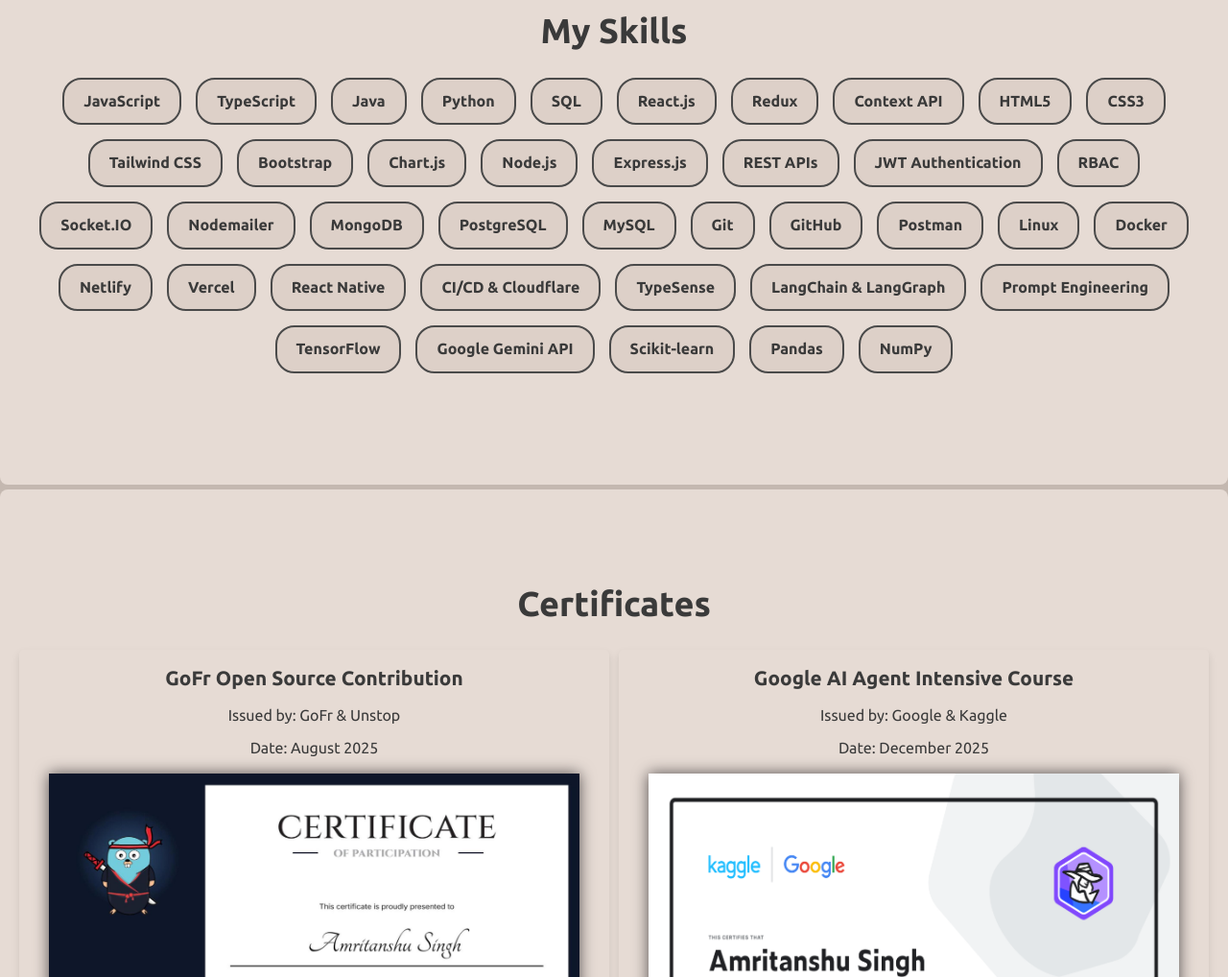
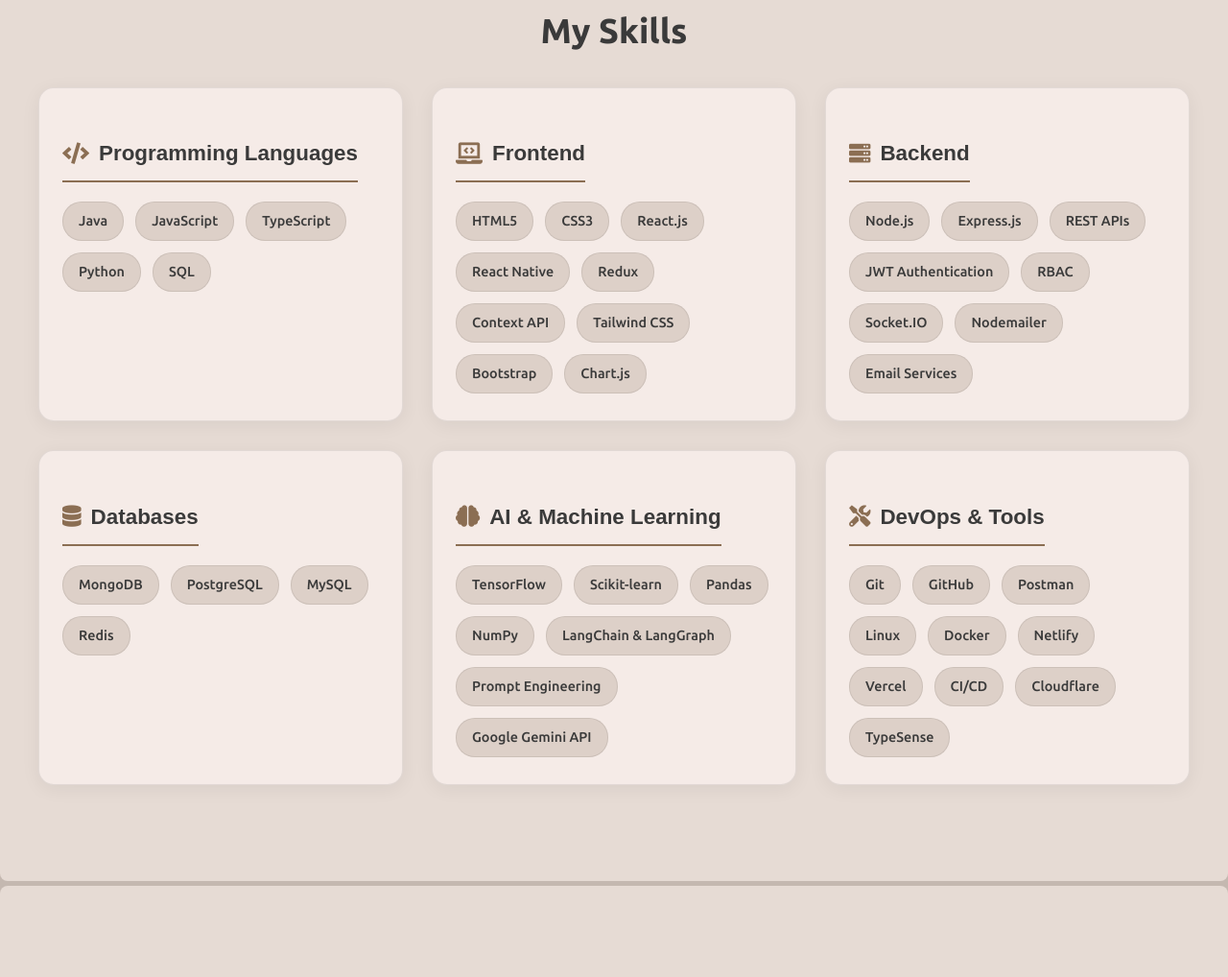
Before and after one commit to amritanshusinghh/Portfolio, a plain HTML site: page index.html in a window 1280 px wide. Shown: the part 4894-5912 px from the top of the page at 96% size. Drawn offline with Linux system fonts and the light colour scheme; a web font is replaced by a local one.

Commit message:
updated portfolio

```diff
--- a/index.html
+++ b/index.html
@@ -1,4 +1,4 @@
-<!DOCTYPE html>
+<!doctype html>
 <html lang="en">
   <head>
     <meta charset="UTF-8" />
@@ -70,8 +70,12 @@
       <div class="container">
         <h2>About Me</h2>
         <p class="about-intro">
-          Hi, I'm <strong>Amritanshu Singh</strong> &mdash; a <strong>Full-Stack Developer</strong> specializing in
-          <strong>MERN Stack, React Native, and AI-powered applications</strong>. I have hands-on experience building scalable production-ready applications with robust backend architecture and intelligent AI integrations.
+          Hi, I'm <strong>Amritanshu Singh</strong> &mdash; a
+          <strong>Full-Stack Developer</strong> specializing in
+          <strong>MERN Stack, React Native, and AI-powered applications</strong
+          >. I have hands-on experience building scalable production-ready
+          applications with robust backend architecture and intelligent AI
+          integrations.
         </p>
 
         <div class="about-cards">
@@ -79,9 +83,9 @@
             <div class="about-card-icon">&#x1F4BB;</div>
             <h3>Full-Stack Developer</h3>
             <p>
-              Proficient in MongoDB, Express.js, React.js &amp; Node.js.
-              I build end-to-end web apps with secure REST APIs,
-              JWT authentication, and real-time features via WebSockets.
+              Proficient in MongoDB, Express.js, React.js &amp; Node.js. I build
+              end-to-end web apps with secure REST APIs, JWT authentication, and
+              real-time features via WebSockets.
             </p>
           </div>
 
@@ -89,9 +93,10 @@
             <div class="about-card-icon">&#x1F393;</div>
             <h3>Education</h3>
             <p>
-              Completed <strong>B.Tech in CSE</strong> in 2026 (CGPA: 8.1)
-              from Galgotias College of Engineering &amp; Technology. Strong
-              foundation in <strong>DSA</strong> and algorithmic problem-solving.
+              Completed <strong>B.Tech in CSE</strong> in 2026 (CGPA: 8.1) from
+              Galgotias College of Engineering &amp; Technology. Strong
+              foundation in <strong>DSA</strong> and algorithmic
+              problem-solving.
             </p>
           </div>
 
@@ -107,8 +112,9 @@
         </div>
 
         <p class="about-cta">
-          I enjoy solving real-world problems &mdash; from AI-powered platforms to
-          real-time apps. Let's collaborate and build something meaningful. &#x1F680;
+          I enjoy solving real-world problems &mdash; from AI-powered platforms
+          to real-time apps. Let's collaborate and build something meaningful.
+          &#x1F680;
         </p>
       </div>
     </section>
@@ -118,7 +124,6 @@
       <div class="container">
         <h2>Experience</h2>
         <div class="exp-timeline">
-
           <!-- Experience 1: SDE-1 -->
           <div class="exp-card">
             <div class="exp-dot"></div>
@@ -130,13 +135,27 @@
               <span class="exp-date">April 2026 &mdash; Present</span>
             </div>
             <ul class="exp-bullets">
-              <li>Implemented offset-limit pagination across Web and React Native, shifting filtering to the backend to improve frontend rendering performance for millions of users.</li>
-              <li>Implemented CI/CD pipelines to automate application checks, testing, and deployment to Cloudflare.</li>
-              <li>Implemented protection using Content Security Policy (CSP) and rehype-sanitize to strengthen security.</li>
-              <li>Worked with Typesense to improve item-fetching speed and optimize search and filtering workflows.</li>
+              <li>
+                Implemented offset-limit pagination across Web and React Native,
+                shifting filtering to the backend to improve frontend rendering
+                performance for millions of users.
+              </li>
+              <li>
+                Implemented CI/CD pipelines to automate application checks,
+                testing, and deployment to Cloudflare.
+              </li>
+              <li>
+                Implemented protection using Content Security Policy (CSP) and
+                rehype-sanitize to strengthen security.
+              </li>
+              <li>
+                Worked with Typesense to improve item-fetching speed and
+                optimize search and filtering workflows.
+              </li>
             </ul>
             <div class="exp-tags">
-              <span>React Native</span><span>CI/CD</span><span>Cloudflare</span><span>CSP</span><span>Typesense</span>
+              <span>React Native</span><span>CI/CD</span><span>Cloudflare</span
+              ><span>CSP</span><span>Typesense</span>
             </div>
           </div>
 
@@ -151,11 +170,19 @@
               <span class="exp-date">Jan 2026 &mdash; Mar 2026</span>
             </div>
             <ul class="exp-bullets">
-              <li>Improved the Admin Panel for 3 brand applications by implementing application-wise theming and resolving UI and functional issues.</li>
-              <li>Deployed Next.js app with Sanity CMS, integrating Portable Rich Text for content management.</li>
+              <li>
+                Improved the Admin Panel for 3 brand applications by
+                implementing application-wise theming and resolving UI and
+                functional issues.
+              </li>
+              <li>
+                Deployed Next.js app with Sanity CMS, integrating Portable Rich
+                Text for content management.
+              </li>
             </ul>
             <div class="exp-tags">
-              <span>Next.js</span><span>Sanity CMS</span><span>React.js</span><span>Admin Panel</span>
+              <span>Next.js</span><span>Sanity CMS</span><span>React.js</span
+              ><span>Admin Panel</span>
             </div>
           </div>
 
@@ -170,11 +197,18 @@
               <span class="exp-date">Dec 2025 &mdash; Jan 2026</span>
             </div>
             <ul class="exp-bullets">
-              <li>Implemented machine learning models using Scikit-learn with preprocessing and evaluation techniques.</li>
-              <li>Performed feature engineering, model tuning, and analysis using precision, recall, and F1-score.</li>
+              <li>
+                Implemented machine learning models using Scikit-learn with
+                preprocessing and evaluation techniques.
+              </li>
+              <li>
+                Performed feature engineering, model tuning, and analysis using
+                precision, recall, and F1-score.
+              </li>
             </ul>
             <div class="exp-tags">
-              <span>Python</span><span>Scikit-learn</span><span>Numpy</span><span>Pandas</span><span>ML</span><span>Data Analysis</span>
+              <span>Python</span><span>Scikit-learn</span><span>Numpy</span
+              ><span>Pandas</span><span>ML</span><span>Data Analysis</span>
             </div>
           </div>
 
@@ -189,14 +223,20 @@
               <span class="exp-date">June 2024 &mdash; August 2024</span>
             </div>
             <ul class="exp-bullets">
-              <li>Led a team of 5 members to build reusable React.js components integrated with REST APIs.</li>
-              <li>Improved mobile responsiveness and cross-browser compatibility across frontend modules.</li>
+              <li>
+                Led a team of 5 members to build reusable React.js components
+                integrated with REST APIs.
+              </li>
+              <li>
+                Improved mobile responsiveness and cross-browser compatibility
+                across frontend modules.
+              </li>
             </ul>
             <div class="exp-tags">
-              <span>React.js</span><span>REST API</span><span>Responsive Design</span>
+              <span>React.js</span><span>REST API</span
+              ><span>Responsive Design</span>
             </div>
           </div>
-
         </div>
       </div>
     </section>
@@ -205,7 +245,6 @@
       <div class="container">
         <h2>My Projects</h2>
         <div class="project-grid">
-
           <div class="project" id="resultPredictor">
             <div class="project-img-wrap">
               <img src="./public/result.jpg" alt="Student Result Predictor" />
@@ -227,7 +266,10 @@
 
           <div class="project" id="mindkarts">
             <div class="project-img-wrap">
-              <img src="./public/MindKarts.png" alt="MindKarts AI Learning Platform" />
+              <img
+                src="./public/MindKarts.png"
+                alt="MindKarts AI Learning Platform"
+              />
               <div class="project-overlay">
                 <span class="project-view-btn">View Project &rarr;</span>
               </div>
@@ -235,10 +277,13 @@
             <div class="project-content">
               <h3>MindKarts - AI Powered App</h3>
               <p>
-                Engineered a scalable LMS supporting 20+ users, featuring secure JWT authentication, real-time Socket.IO chat, and a multi-model GenAI service (Gemini & Groq/Qwen3.8).
+                Engineered a scalable LMS supporting 20+ users, featuring secure
+                JWT authentication, real-time Socket.IO chat, and a multi-model
+                GenAI service (Gemini & Groq/Qwen3.8).
               </p>
               <div class="project-tags">
-                <span>React.js</span><span>Node.js</span><span>GenAI</span><span>TypeScript</span><span>Socket.IO</span>
+                <span>React.js</span><span>Node.js</span><span>GenAI</span
+                ><span>TypeScript</span><span>Socket.IO</span>
               </div>
             </div>
           </div>
@@ -272,11 +317,12 @@
             <div class="project-content">
               <h3>Job Application Tracker</h3>
               <p>
-                Tracks application status with E-Mail notifications
-                and JWT authentication built on MERN Stack.
+                Tracks application status with E-Mail notifications and JWT
+                authentication built on MERN Stack.
               </p>
               <div class="project-tags">
-                <span>MongoDB</span><span>Express</span><span>React</span><span>Node.js</span>
+                <span>MongoDB</span><span>Express</span><span>React</span
+                ><span>Node.js</span>
               </div>
             </div>
           </div>
@@ -291,8 +337,8 @@
             <div class="project-content">
               <h3>Feedback Collection</h3>
               <p>
-                Real-time feedback system with live updates via WebSockets
-                and analytics dashboards using Chart.js.
+                Real-time feedback system with live updates via WebSockets and
+                analytics dashboards using Chart.js.
               </p>
               <div class="project-tags">
                 <span>WebSocket</span><span>Chart.js</span><span>MERN</span>
@@ -310,8 +356,8 @@
             <div class="project-content">
               <h3>Pizza Application</h3>
               <p>
-                React.js app fetching API data to display menu items
-                with ordering and delivery facility.
+                React.js app fetching API data to display menu items with
+                ordering and delivery facility.
               </p>
               <div class="project-tags">
                 <span>React</span><span>REST API</span>
@@ -329,8 +375,8 @@
             <div class="project-content">
               <h3>Clean Water &amp; Sanitation</h3>
               <p>
-                Awareness website showcasing the importance of clean water
-                and methods for water purification.
+                Awareness website showcasing the importance of clean water and
+                methods for water purification.
               </p>
               <div class="project-tags">
                 <span>HTML</span><span>CSS</span><span>JavaScript</span>
@@ -348,15 +394,14 @@
             <div class="project-content">
               <h3>Quiz Application</h3>
               <p>
-                Interactive quiz app with scoring, feedback,
-                and countdown timer built with React.js.
+                Interactive quiz app with scoring, feedback, and countdown timer
+                built with React.js.
               </p>
               <div class="project-tags">
                 <span>React</span><span>JSON</span>
               </div>
             </div>
           </div>
-
         </div>
       </div>
     </section>
@@ -364,30 +409,79 @@
     <section id="skills" class="skills">
       <div class="container">
         <h2>My Skills</h2>
+        <div class="skills-grid">
+          <div class="skill-category">
+            <h3><i class="fas fa-code"></i> Programming Languages</h3>
             <ul class="skill-list">
+              <li class="pro" data-level="Pro">Java</li>
               <li class="pro" data-level="Pro">JavaScript</li>
               <li class="pro" data-level="Pro">TypeScript</li>
-          <li class="pro" data-level="Pro">Java</li>
               <li class="pro" data-level="Pro">Python</li>
               <li class="inter" data-level="Intermediate">SQL</li>
+            </ul>
+          </div>
+
+          <div class="skill-category">
+            <h3><i class="fas fa-laptop-code"></i> Frontend</h3>
+            <ul class="skill-list">
+              <li class="pro" data-level="Pro">HTML5</li>
+              <li class="pro" data-level="Pro">CSS3</li>
               <li class="pro" data-level="Pro">React.js</li>
+              <li class="pro" data-level="Pro">React Native</li>
               <li class="inter" data-level="Intermediate">Redux</li>
               <li class="inter" data-level="Intermediate">Context API</li>
-          <li class="pro" data-level="Pro">HTML5</li>
-          <li class="pro" data-level="Pro">CSS3</li>
               <li class="inter" data-level="Intermediate">Tailwind CSS</li>
               <li class="inter" data-level="Intermediate">Bootstrap</li>
               <li class="inter" data-level="Intermediate">Chart.js</li>
+            </ul>
+          </div>
+
+          <div class="skill-category">
+            <h3><i class="fas fa-server"></i> Backend</h3>
+            <ul class="skill-list">
               <li class="pro" data-level="Pro">Node.js</li>
               <li class="pro" data-level="Pro">Express.js</li>
               <li class="pro" data-level="Pro">REST APIs</li>
-          <li class="inter" data-level="Intermediate">JWT Authentication</li>
+              <li class="inter" data-level="Intermediate">
+                JWT Authentication
+              </li>
               <li class="inter" data-level="Intermediate">RBAC</li>
               <li class="pro" data-level="Pro">Socket.IO</li>
               <li class="inter" data-level="Intermediate">Nodemailer</li>
+              <li class="inter" data-level="Intermediate">Email Services</li>
+            </ul>
+          </div>
+
+          <div class="skill-category">
+            <h3><i class="fas fa-database"></i> Databases</h3>
+            <ul class="skill-list">
               <li class="pro" data-level="Pro">MongoDB</li>
               <li class="inter" data-level="Intermediate">PostgreSQL</li>
               <li class="inter" data-level="Intermediate">MySQL</li>
+              <li class="inter" data-level="Intermediate">Redis</li>
+            </ul>
+          </div>
+
+          <div class="skill-category">
+            <h3><i class="fas fa-brain"></i> AI & Machine Learning</h3>
+            <ul class="skill-list">
+              <li class="inter" data-level="Intermediate">TensorFlow</li>
+              <li class="inter" data-level="Intermediate">Scikit-learn</li>
+              <li class="inter" data-level="Intermediate">Pandas</li>
+              <li class="inter" data-level="Intermediate">NumPy</li>
+              <li class="inter" data-level="Intermediate">
+                LangChain & LangGraph
+              </li>
+              <li class="inter" data-level="Intermediate">
+                Prompt Engineering
+              </li>
+              <li class="inter" data-level="Intermediate">Google Gemini API</li>
+            </ul>
+          </div>
+
+          <div class="skill-category">
+            <h3><i class="fas fa-tools"></i> DevOps & Tools</h3>
+            <ul class="skill-list">
               <li class="pro" data-level="Pro">Git</li>
               <li class="pro" data-level="Pro">GitHub</li>
               <li class="pro" data-level="Pro">Postman</li>
@@ -395,17 +489,16 @@
               <li class="inter" data-level="Intermediate">Docker</li>
               <li class="pro" data-level="Pro">Netlify</li>
               <li class="pro" data-level="Pro">Vercel</li>
-          <li class="pro" data-level="Pro">React Native</li>
-          <li class="inter" data-level="Intermediate">CI/CD & Cloudflare</li>
+              <li class="inter" data-level="Intermediate">
+                CI/CD
+              </li>
+              <li class="inter" data-level="Intermediate">Cloudflare</li>
+
               <li class="inter" data-level="Intermediate">TypeSense</li>
-          <li class="inter" data-level="Intermediate">LangChain & LangGraph</li>
-          <li class="inter" data-level="Intermediate">Prompt Engineering</li>
-          <li class="inter" data-level="Intermediate">TensorFlow</li>
-          <li class="inter" data-level="Intermediate">Google Gemini API</li>
-          <li class="inter" data-level="Intermediate">Scikit-learn</li>
-          <li class="inter" data-level="Intermediate">Pandas</li>
-          <li class="inter" data-level="Intermediate">NumPy</li>
+
             </ul>
+          </div>
+        </div>
       </div>
     </section>
 
--- a/styles.css
+++ b/styles.css
@@ -773,36 +773,81 @@ p {
 /* ===== PROJECT SECTION ENDS ===== */
 
 
-/* Skill List Section */
+/* Skill Categories Section */
+.skills-grid {
+    display: grid;
+    grid-template-columns: repeat(auto-fit, minmax(280px, 1fr));
+    gap: 30px;
+    margin-top: 30px;
+}
+
+.skill-category {
+    background: var(--card-bg);
+    border: 1px solid var(--card-border);
+    border-radius: 16px;
+    padding: 28px 24px;
+    box-shadow: 0 4px 20px var(--card-glow);
+    transition: transform 0.4s cubic-bezier(0.25, 0.46, 0.45, 0.94), box-shadow 0.4s ease, border-color 0.4s ease;
+}
+
+.skill-category:hover {
+    transform: translateY(-6px);
+    box-shadow: 0 12px 40px var(--card-glow);
+    border-color: var(--accent);
+}
+
+.skill-category h3 {
+    font-family: "Signika Negative", sans-serif;
+    font-size: 1.4rem;
+    color: var(--heading);
+    margin-bottom: 20px;
+    display: flex;
+    align-items: center;
+    gap: 10px;
+    border-bottom: 2px solid var(--accent);
+    padding-bottom: 10px;
+    width: fit-content;
+}
+
+.skill-category h3 i {
+    color: var(--accent);
+}
+
 .skill-list {
     display: flex;
     flex-wrap: wrap;
-    justify-content: center;
-    gap: 15px;
+    gap: 12px;
     list-style: none;
     padding: 0;
+    margin: 0;
 }
 
-
 .skill-list li {
-    background: var(--bg) no-repeat center center/cover;
-    color: var(--heading);
-    padding: 10px 20px;
-    border: 2px solid var(--para);
+    background: var(--bg);
+    color: var(--btxt);
+    padding: 8px 16px;
+    border: 1px solid var(--card-border);
     border-radius: 20px;
-    font-weight: bold;
-    transition: all 0.5s ease-in-out;
+    font-weight: 500;
+    font-size: 0.9rem;
+    transition: all 0.3s ease;
+    position: relative;
+    cursor: default;
 }
 
+.skill-list li:hover {
+    transform: translateY(-2px);
+    box-shadow: 0 4px 10px rgba(0,0,0,0.1);
+}
 
 /* Tooltip Styling */
 .skill-list li::after {
     content: attr(data-level);
     position: absolute;
-    bottom: 110%;
+    bottom: 120%;
     left: 50%;
-    transform: translateX(-50%);
-    background: var(--para);
+    transform: translateX(-50%) translateY(10px);
+    background: var(--heading);
     color: var(--bg);
     padding: 6px 12px;
     border-radius: 6px;
@@ -810,36 +855,36 @@ p {
     font-size: 0.75rem;
     opacity: 0;
     pointer-events: none;
-    transition: opacity 0.3s ease;
+    transition: all 0.3s cubic-bezier(0.25, 0.46, 0.45, 0.94);
     z-index: 10;
+    font-weight: bold;
+    box-shadow: 0 4px 15px rgba(0,0,0,0.2);
 }
 
 /* Show tooltip on hover */
 .skill-list li:hover::after {
     opacity: 1;
+    transform: translateX(-50%) translateY(0);
 }
 
-  /* Make sure each skill item is positioned relative for tooltip */
-  .skill-list li {
-    position: relative;
-  }
-
-  /* Skill level hover color coding (light & dark mode aware) */
+/* Skill level hover color coding */
 .newbie:hover {
     background-color: #ce762a !important;
-    color: white;
+    color: #fff !important;
+    border-color: #ce762a !important;
 }
 
 .inter:hover {
-    background-color: #ffcc00 !important;
-    color: black;
+    background-color: #e6b800 !important;
+    color: #000 !important;
+    border-color: #e6b800 !important;
 }
 
 .pro:hover {
-    background-color: green !important;
-    color: white;
+    background-color: #27ae60 !important;
+    color: #fff !important;
+    border-color: #27ae60 !important;
 }
-
 /* Skill list ends here */
 
 
```
Lines whose indentation alone changed are shown as unchanged.
